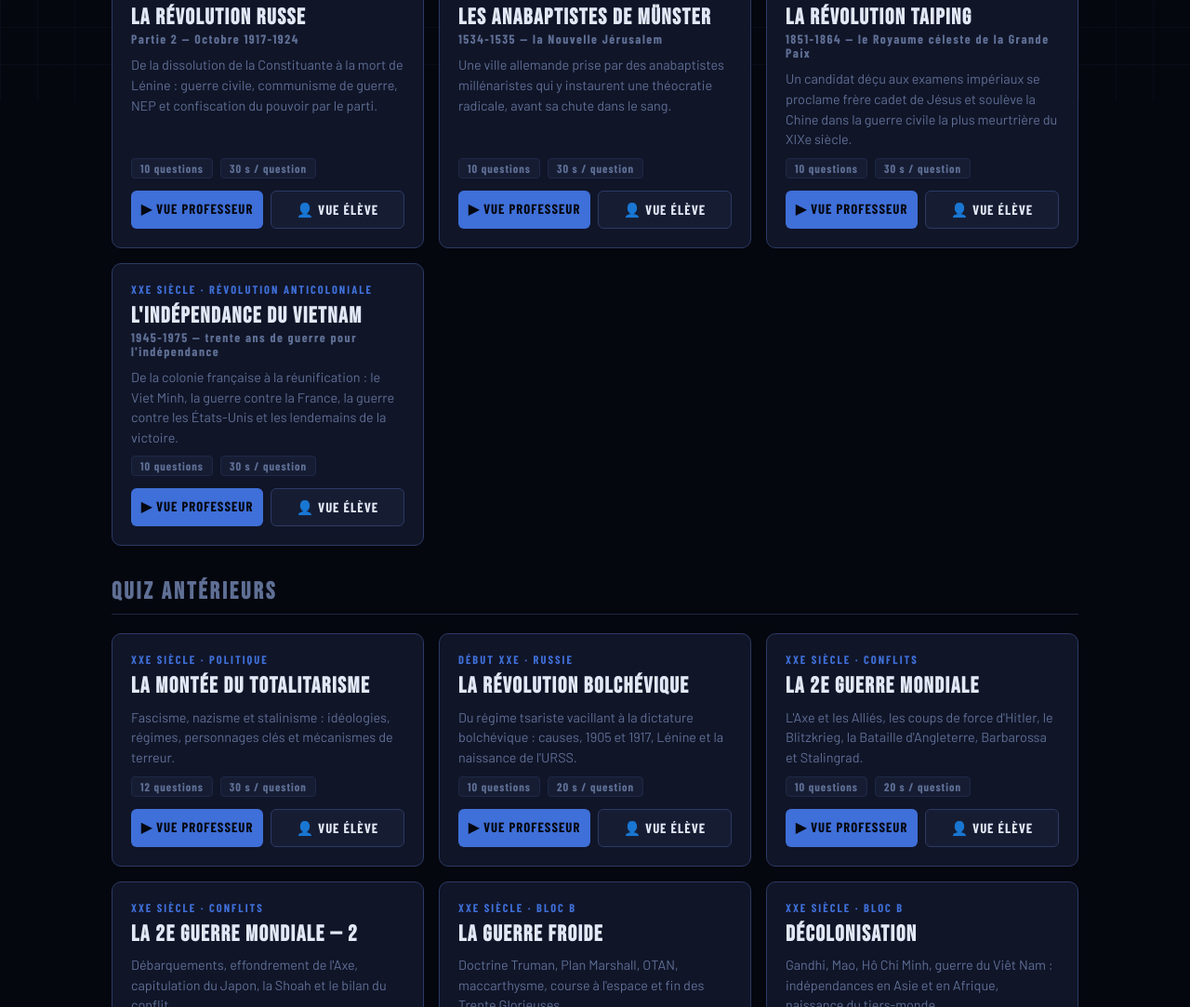
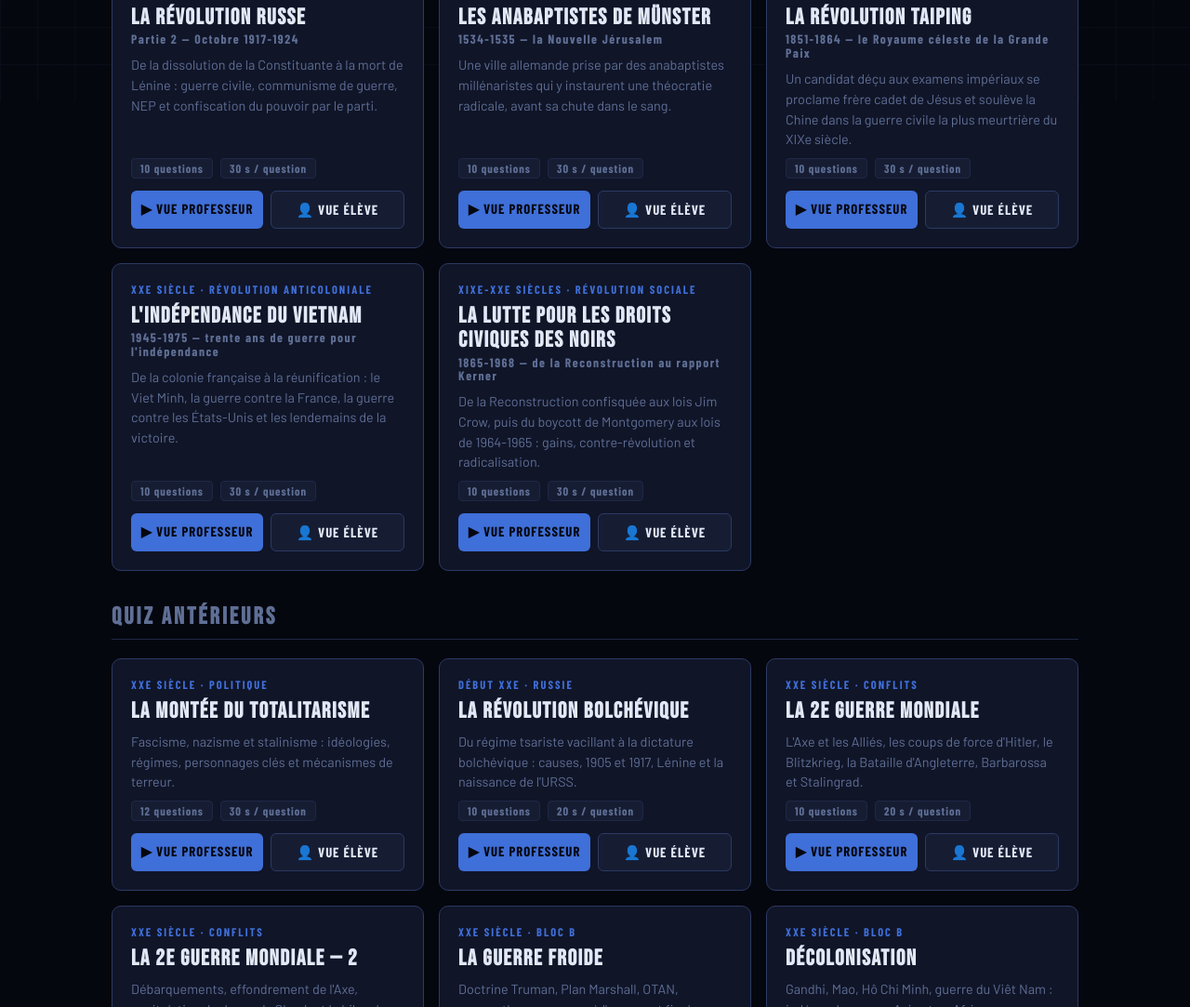
Before and after one commit to Gsimard4/quiz-histoire, a plain HTML site: page index.html in a window 1280 px wide. Shown: the part 691-1774 px from the top of the page at 93% size. Drawn offline with nearby package versions, Linux system fonts and the light colour scheme.

Commit message:
Add files via upload

```diff
--- a/index.html
+++ b/index.html
@@ -71,7 +71,8 @@ const QUIZ_REVOLUTIONS = [
   "revolution-russe-2",
   "munster-1534",
   "taiping-1851",
-  "vietnam-1945"
+  "vietnam-1945",
+  "droits-afro-americains"
 ];
 
 /* Les anciens quiz gardent leur ancien dossier — rien à y changer. */
```
